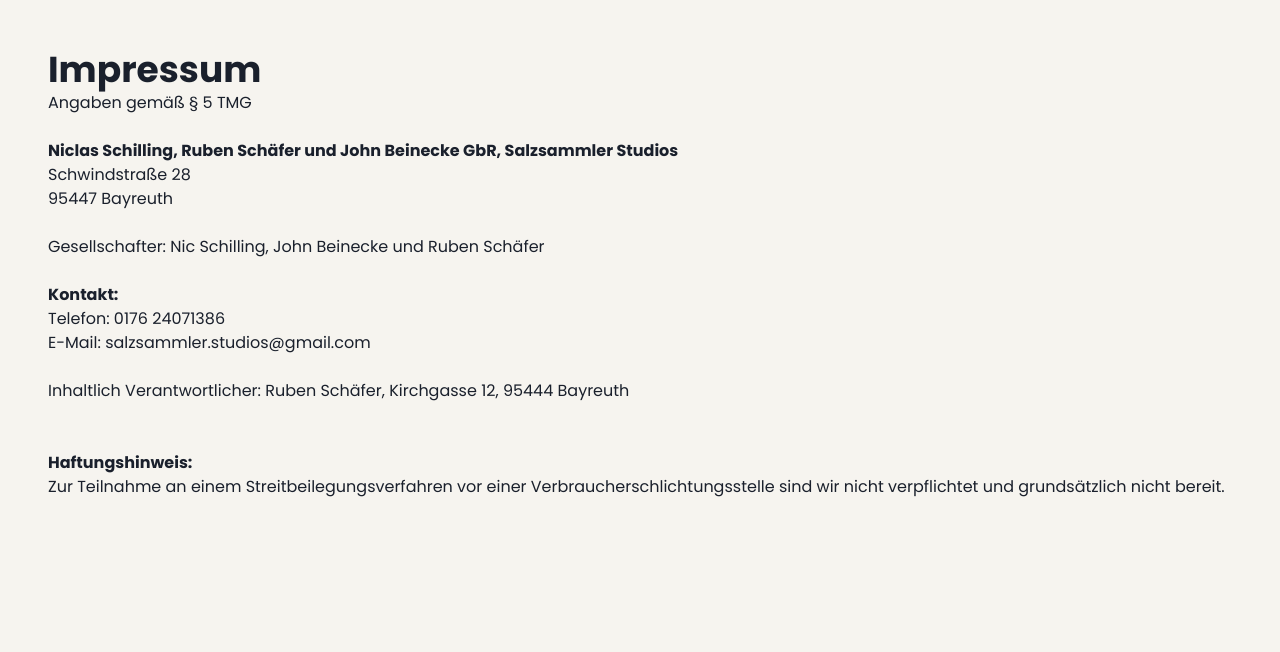
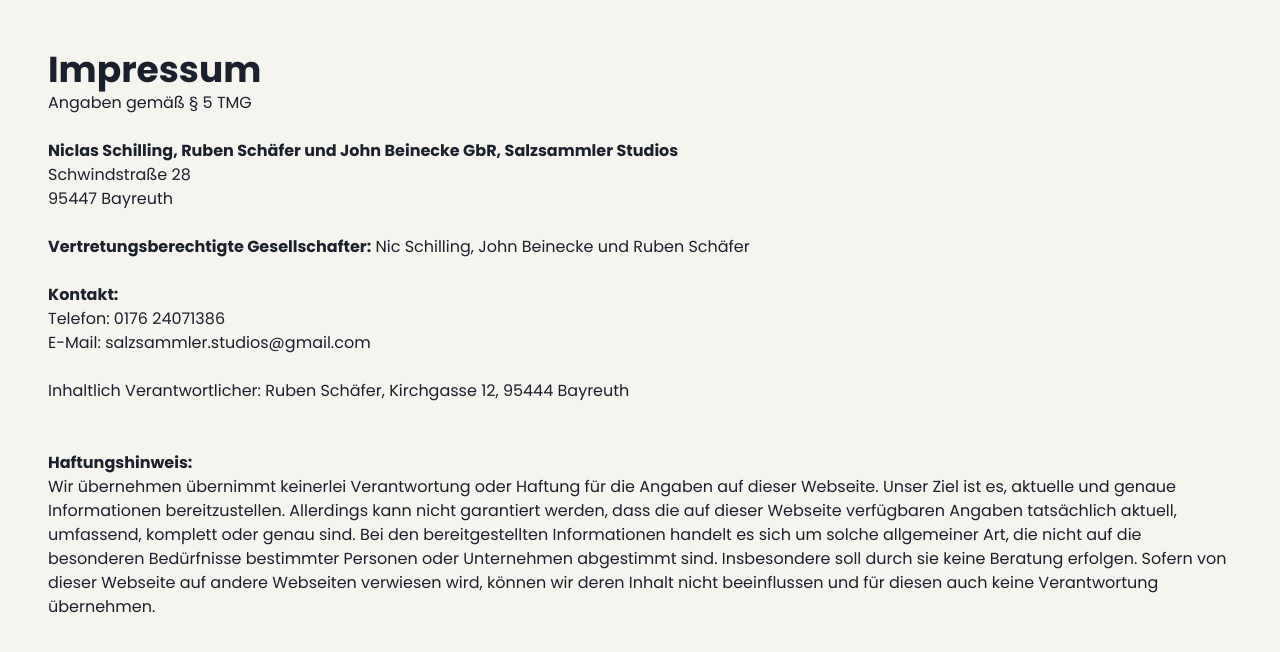
Before and after one commit to Salzsammler-Studios/salzsammler-studios.github.io, a React (Create React App) app: page /#/impressum in a window 1280 px wide. Shown: the top 652 px of the page. Built offline with nearby package versions, Linux system fonts and the light colour scheme.

Commit message:
impressum2

```diff
--- a/src/pages/impressum.tsx
+++ b/src/pages/impressum.tsx
@@ -10,7 +10,7 @@
             <p>Schwindstraße 28</p>
             <p>95447 Bayreuth</p>
             <br></br>
-                <p>Gesellschafter: Nic Schilling, John Beinecke und Ruben Schäfer</p>
+            <p><b>Vertretungsberechtigte Gesellschafter:</b> Nic Schilling, John Beinecke und Ruben Schäfer</p>
             <br></br>
             <b>Kontakt:</b>
             <p>Telefon: 0176 24071386</p>
@@ -20,7 +20,11 @@
             <br></br>
             <br></br>
             <b>Haftungshinweis:</b>
-                <p>Zur Teilnahme an einem Streitbeilegungsverfahren vor einer Verbraucherschlichtungsstelle sind wir nicht verpflichtet und grundsätzlich nicht bereit.</p>
+            <p>Wir übernehmen übernimmt keinerlei Verantwortung oder Haftung für die Angaben auf dieser Webseite. Unser Ziel ist es, aktuelle und genaue Informationen bereitzustellen. Allerdings kann nicht garantiert werden, dass die auf dieser Webseite verfügbaren Angaben tatsächlich aktuell, umfassend, komplett oder genau sind.
+
+                Bei den bereitgestellten Informationen handelt es sich um solche allgemeiner Art, die nicht auf die besonderen Bedürfnisse bestimmter Personen oder Unternehmen abgestimmt sind. Insbesondere soll durch sie keine Beratung erfolgen.
+
+                Sofern von dieser Webseite auf andere Webseiten verwiesen wird, können wir deren Inhalt nicht beeinflussen und für diesen auch keine Verantwortung übernehmen. </p>
         </Box>
     );
 }
```
Lines whose indentation alone changed are shown as unchanged.
